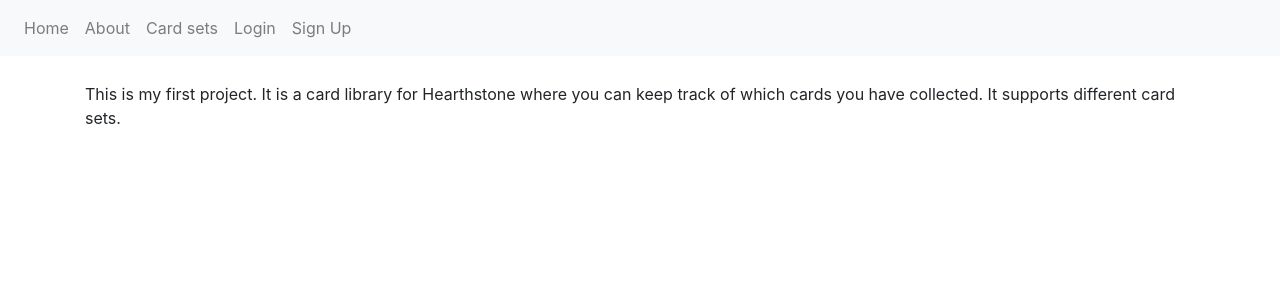
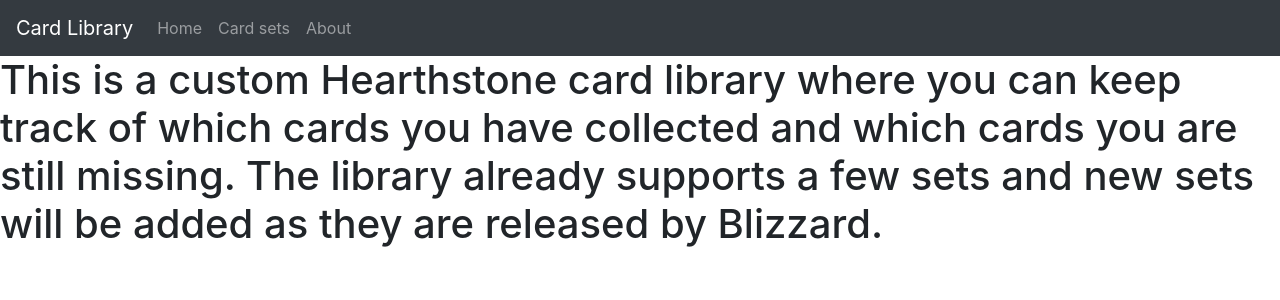
Before and after one commit to hristoyanov/card_library, a Django app: page /about/ in a window 1280 px wide. Shown: the top 300 px of the page. Run offline with Django 3.2, Linux system fonts and the light colour scheme; some libraries are stand-ins or nearby versions.

Commit message:
Changed stuff.

```diff
--- a/main/models.py
+++ b/main/models.py
@@ -6,9 +6,6 @@
     name = models.CharField(max_length=50, blank=False)
     card_count = models.PositiveIntegerField(blank=False)
     image_url = models.URLField(blank=False)
-
-    def __str__(self):
-        return f'{self.name}'
 
 
 class Card(models.Model):
@@ -42,4 +39,4 @@
     expansion_set = models.ForeignKey(ExpansionSet, on_delete=models.CASCADE)
 
     def __str__(self):
-        return f'{self.name}'
+        return self.name
--- a/templates/about.html
+++ b/templates/about.html
@@ -1,5 +1,9 @@
 {% extends 'base.html' %}
-{% block site_content %}
-    This is my first project. It is a card library for Hearthstone where you can keep track of which cards you have
-    collected. It supports different card sets.
+
+{% block title %}About{% endblock %}
+
+{% block content %}
+    <h1>This is a custom Hearthstone card library where you can keep track of which cards you have collected and which
+        cards you are still missing.
+        The library already supports a few sets and new sets will be added as they are released by Blizzard.</h1>
 {% endblock %}
--- a/templates/base.html
+++ b/templates/base.html
@@ -2,48 +2,14 @@
 <html lang="en">
 <head>
     <meta charset="UTF-8">
-    <title>Card Library</title>
-    <link rel="stylesheet" href="https://stackpath.bootstrapcdn.com/bootstrap/4.3.1/css/bootstrap.min.css"
-          integrity="sha384-ggOyR0iXCbMQv3Xipma34MD+dH/1fQ784/j6cY/iJTQUOhcWr7x9JvoRxT2MZw1T" crossorigin="anonymous">
+    <title>
+        Card Library - {% block title %}{% endblock %}
+    </title>
+    <link rel="stylesheet" href="https://stackpath.bootstrapcdn.com/bootstrap/4.5.0/css/bootstrap.min.css">
 </head>
 <body>
-<nav class="navbar navbar-expand-lg navbar-light bg-light" style="margin-bottom:2%">
-    <button class="navbar-toggler" type="button" data-toggle="collapse" data-target="#navbarNavDropdown"
-            aria-controls="navbarNavDropdown" aria-expanded="false" aria-label="Toggle navigation">
-        <span class="navbar-toggler-icon"></span>
-    </button>
-    <div class="collapse navbar-collapse" id="navbarNavDropdown">
-        <ul class="navbar-nav">
-            <li class="nav-item">
-                <a class="nav-link" href="{% url 'index' %}">Home</a>
-            </li>
-            <li class="nav-item">
-                <a class="nav-link" href="{% url 'about' %}">About</a>
-            </li>
-            <li class="nav-item">
-                <a class="nav-link" href="{% url 'set_list' %}">Card sets</a>
-            </li>
-            <li class="nav-item">
-                <a class="nav-link" href="#">Login</a>
-            </li>
-            <li class="nav-item">
-                <a class="nav-link" href="#">Sign Up</a>
-            </li>
-        </ul>
-    </div>
-</nav>
-<div class="container">
-    {% block site_content %}
-    {% endblock %}
-</div>
-<script src="https://code.jquery.com/jquery-3.2.1.slim.min.js"
-        integrity="sha384-KJ3o2DKtIkvYIK3UENzmM7KCkRr/rE9/Qpg6aAZGJwFDMVNA/GpGFF93hXpG5KkN"
-        crossorigin="anonymous"></script>
-<script src="https://cdnjs.cloudflare.com/ajax/libs/popper.js/1.11.0/umd/popper.min.js"
-        integrity="sha384-b/U6ypiBEHpOf/4+1nzFpr53nxSS+GLCkfwBdFNTxtclqqenISfwAzpKaMNFNmj4"
-        crossorigin="anonymous"></script>
-<script src="https://maxcdn.bootstrapcdn.com/bootstrap/4.0.0-beta/js/bootstrap.min.js"
-        integrity="sha384-h0AbiXch4ZDo7tp9hKZ4TsHbi047NrKGLO3SEJAg45jXxnGIfYzk4Si90RDIqNm1"
-        crossorigin="anonymous"></script>
+{% include 'common/header.html' %}
+{% block content %}
+{% endblock %}
 </body>
 </html>
--- /dev/null
+++ b/templates/common/header.html
@@ -0,0 +1,20 @@
+<nav class="navbar navbar-expand-lg navbar-dark bg-dark">
+    <div class="navbar-brand">Card Library</div>
+    <button class="navbar-toggler" type="button" data-toggle="collapse" data-target="#navbarNav"
+            aria-controls="navbarNav" aria-expanded="false" aria-label="Toggle navigation">
+        <span class="navbar-toggler-icon"></span>
+    </button>
+    <div class="collapse navbar-collapse" id="navbarNav">
+        <ul class="navbar-nav">
+            <li class="nav-item">
+                <a class="nav-link" href="{% url 'index' %}">Home</a>
+            </li>
+            <li class="nav-item">
+                <a class="nav-link" href="{% url 'set_list' %}">Card sets</a>
+            </li>
+            <li class="nav-item">
+                <a class="nav-link" href="{% url 'about' %}">About</a>
+            </li>
+        </ul>
+    </div>
+</nav>
```
Also changed, not shown: templates/card_list.html (+10 -4 lines), templates/index.html (+5 -2 lines), templates/partials/set_details.html (added, +7 -0 lines), templates/set_list.html (+10 -5 lines).
